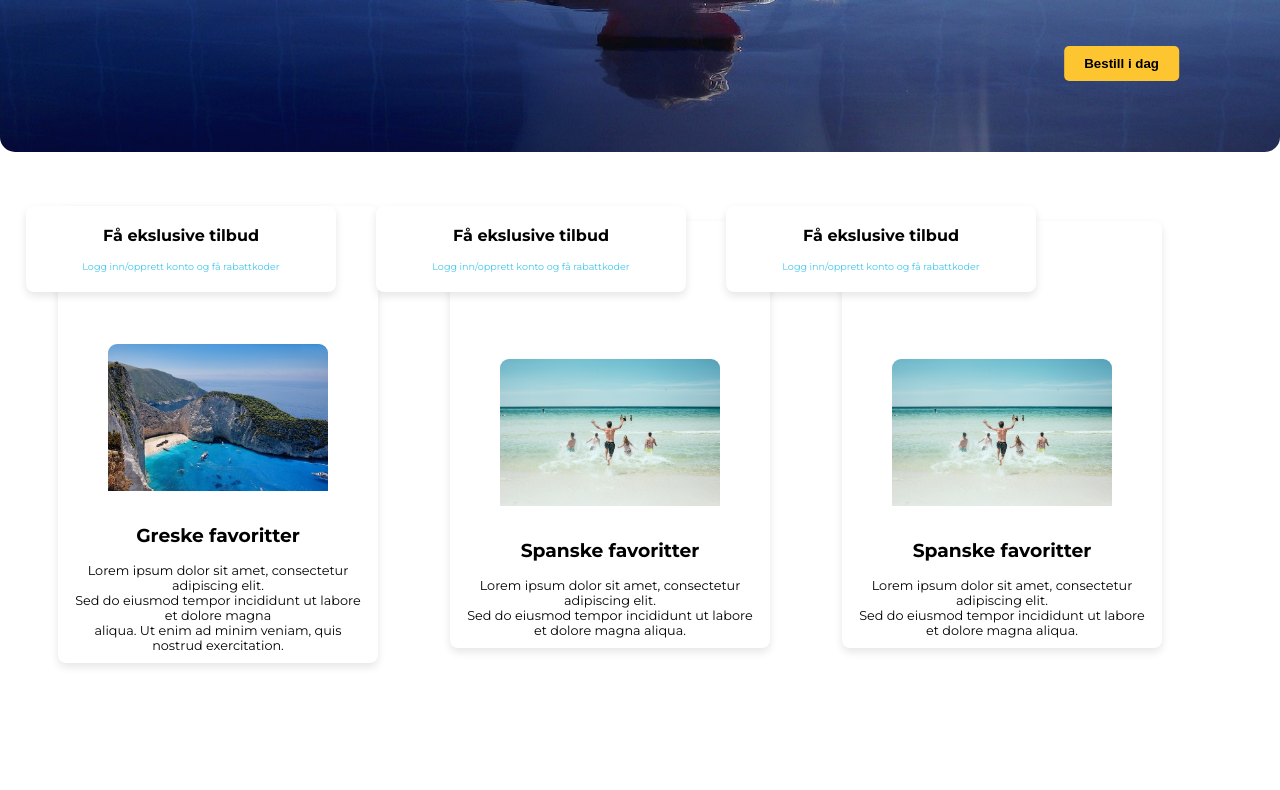
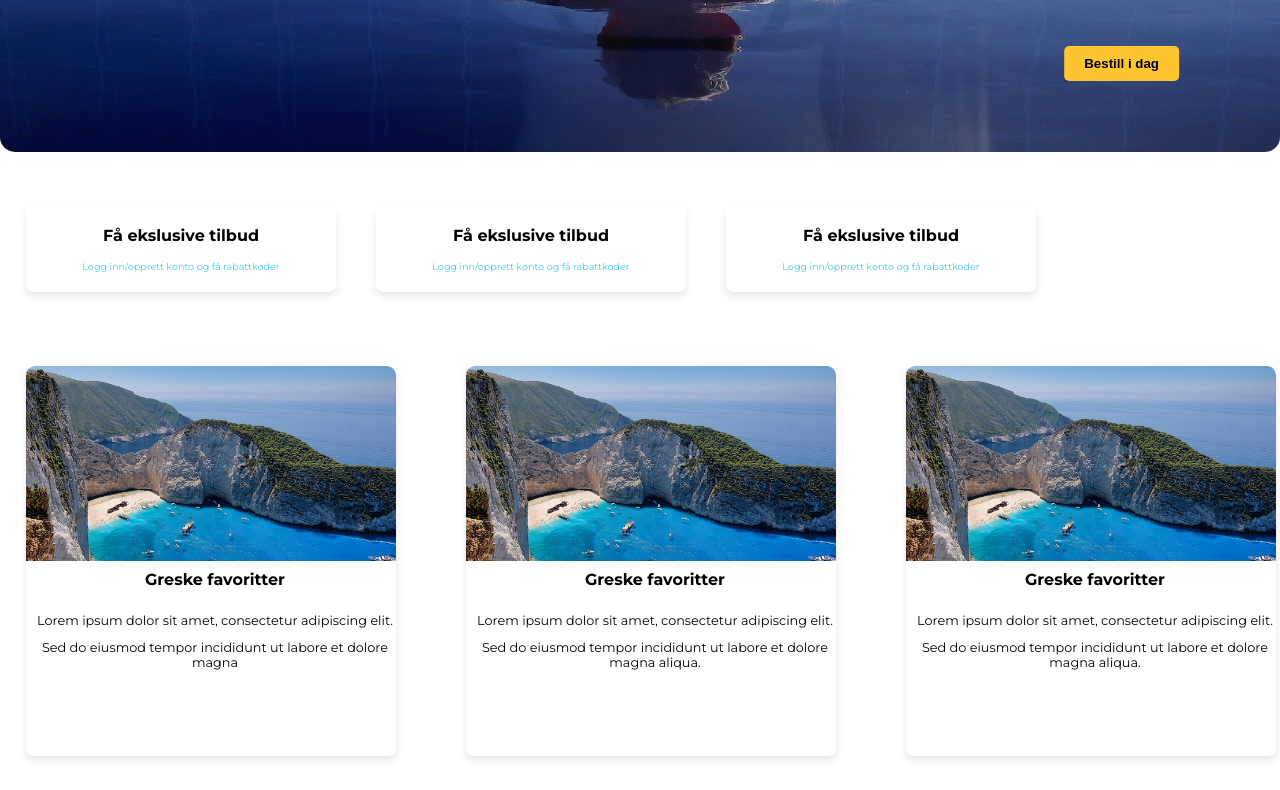
Before and after one commit to DjohnRussell/webDev25, a plain HTML site: page index.html in a window 1280 px wide. Shown: the part 1073-1863 px from the top of the page. Before the commit the page ends 1770 px from the top, so only its background shows below. Drawn offline with Linux system fonts and the light colour scheme.

Commit message:
fixed the greekcards and img

```diff
--- a/CSS/styles.css
+++ b/CSS/styles.css
@@ -469,12 +469,13 @@ header {
       position: absolute;
       width: 100%;
       background-color: white;
+      margin-top: 10rem;
 }
 
 .advertising-list {
   display: flex;
   flex-direction: row;
-  gap: 40px;
+  gap: 70px;
   overflow-x: scroll;
   padding: 10px;
   padding-top: 50px;
@@ -488,43 +489,49 @@ header {
   width: 100%;
 }
 
+.advertising-list h3,
 .advertising-list p {
-  font-size: 0.8rem;
-  margin: 0;
-  padding: 0;
-  text-align: center;
+  position: relative;
+  z-index: 1;
+  padding-left: 0.5rem;
 }
 
 .advertising-list h3 {
-  margin: 0;
-  padding: 0;
-  text-align: center;
-  padding-bottom: 1rem;
+  margin-top: 55%;
+  font-size: 1rem;
+  padding-bottom: 0.5rem;
 }
 
+.advertising-list p {
+  margin-top: 0.5rem;
+  font-size: 0.8rem;
+}
 .advertising-list img {
-  position: relative;
-  margin-top: 7rem;
-  margin-right: 0px;
-  border-radius: 9px;
+  position: absolute;
+  top: 0;
+  left: 0;
+  object-fit: cover;
+  border-radius: 9px 9px 0 0;
   width: 100%;
-  height: auto;
-  padding-bottom: 0.8rem;
+  height: 50%;
 }
 
 .scroll-card-three {
   flex-shrink: 0;
-  width: 300px;
-  min-width: 300px;
-  height: auto;
+  width: 370px;
+  min-width: 350px;
+  height: 390px;
   scroll-snap-align: start;
   border-radius: 8px;
   background-color: #fff;
   box-shadow: 0 4px 8px rgba(0, 0, 0, 0.1);
+  overflow: hidden;
   text-align: center;
-  padding: 10px;
-  margin-left: 2rem;
+  position: relative;
+  margin: 0;
+  padding: 0;
 }
+
 
 
 /* ============================
--- a/index.html
+++ b/index.html
@@ -143,23 +143,22 @@
       <h3>Greske favoritter</h3>
       <p>Lorem ipsum dolor sit amet, consectetur adipiscing elit.</p>
       <p>Sed do eiusmod tempor incididunt ut labore et dolore magna</p>
-      <p>aliqua. Ut enim ad minim veniam, quis nostrud exercitation.</p>
     </article>
 
     <article class="scroll-card-three">
       <figure>
-        <img src="img/beach-1836467_640.jpg" alt="">
+        <img src="img/beach-6514331_640.jpg" alt="greek beach">
       </figure>
-      <h3>Spanske favoritter</h3>
+      <h3>Greske favoritter</h3>
       <p>Lorem ipsum dolor sit amet, consectetur adipiscing elit.</p>
       <p>Sed do eiusmod tempor incididunt ut labore et dolore magna aliqua.</p>
     </article>
 
     <article class="scroll-card-three">
       <figure>
-        <img src="img/beach-1836467_640.jpg" alt="">
+        <img src="img/beach-6514331_640.jpg" alt="greek beach">
       </figure>
-      <h3>Spanske favoritter</h3>
+      <h3>Greske favoritter</h3>
       <p>Lorem ipsum dolor sit amet, consectetur adipiscing elit.</p>
       <p>Sed do eiusmod tempor incididunt ut labore et dolore magna aliqua.</p>
     </article>
@@ -168,6 +167,7 @@
 
 
 
+
 </main>
 
 </body>
```
